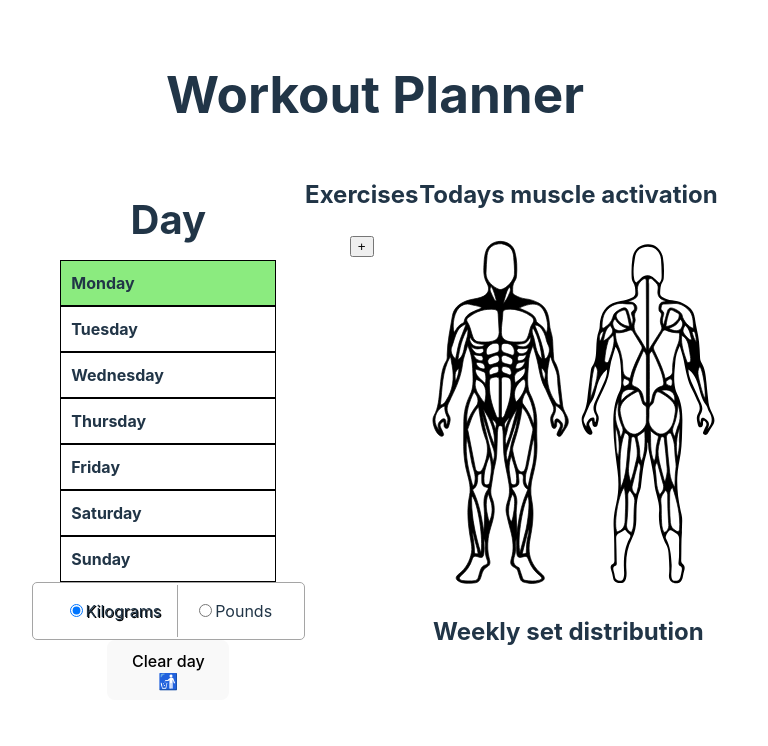
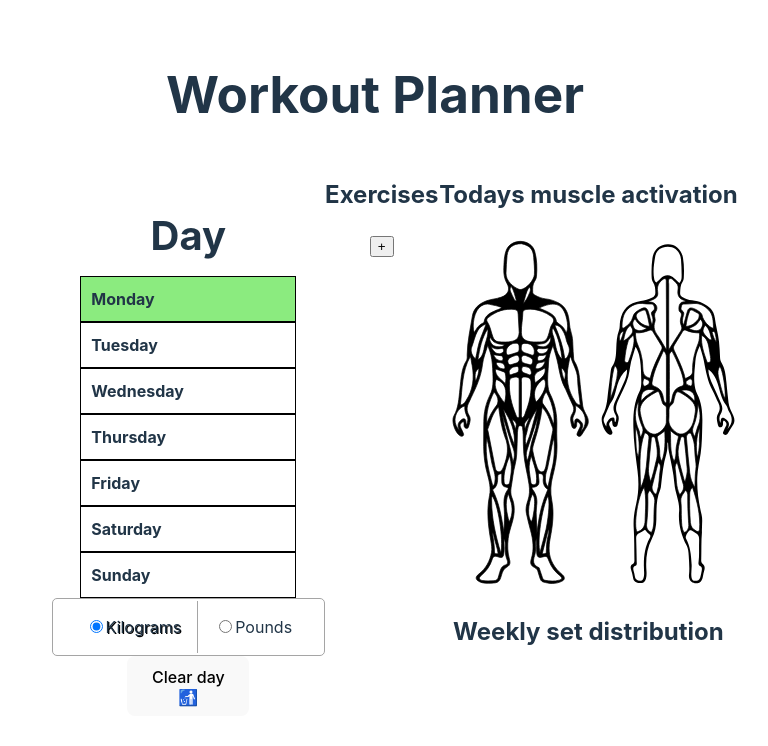
Before and after one commit to simon-s-99/workout-planner, a React (Vite) app: page / in a window 1280 px wide. Shown: the top 746 px of the page, without its empty margins (265-1033 px from the left). Built offline with nearby package versions, Linux system fonts and the light colour scheme.

Commit message:
App.tsx | changed <nav> tag to <menu>

```diff
--- a/src/App.tsx
+++ b/src/App.tsx
@@ -65,7 +65,7 @@ const App: React.FC = () => {
       </header>
 
       <main>
-        <nav>
+        <menu>
           <WeekdayPicker
             selectedWeekday={selectedWeekday}
             setSelectedWeekday={setSelectedWeekday}
@@ -78,7 +78,7 @@ const App: React.FC = () => {
             getExerciseData={getExerciseData}
             selectedWeekday={selectedWeekday}
           />
-        </nav>
+        </menu>
 
         <section>
           <h2>Exercises</h2>
```
